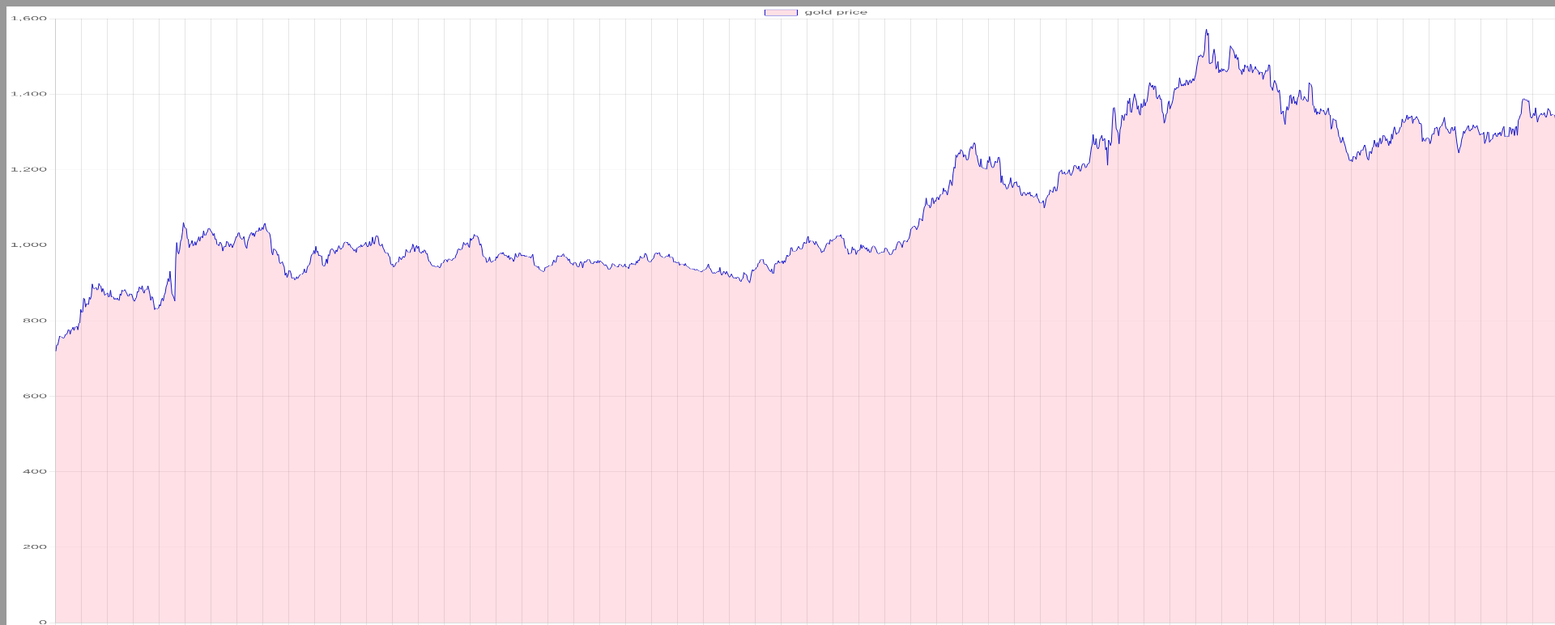
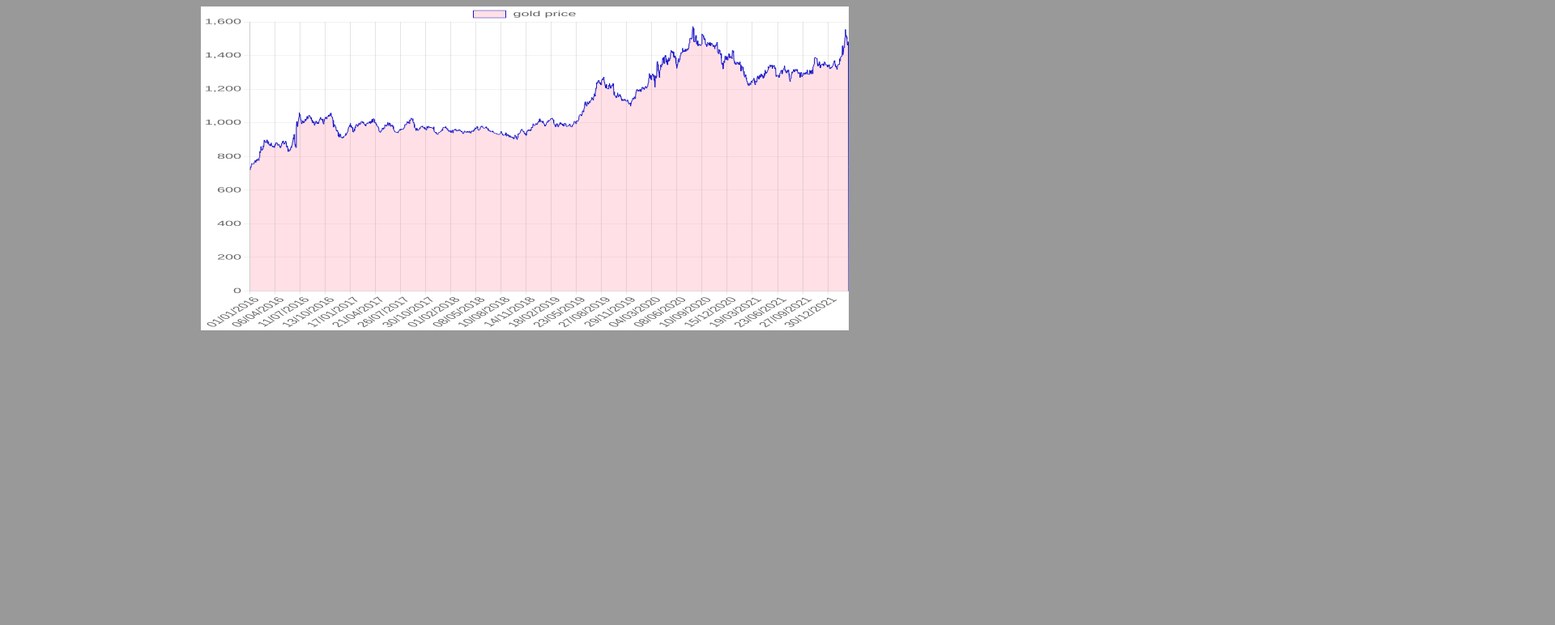
Before and after one commit to evariste1963/metal-tracker, a website: page readCsv/index.html in a window 1280 px wide. Shown: the top 772 px of the page at 81% size, 1920 px wide, since content can reach past the window. Drawn offline with nearby package versions, Linux system fonts and the light colour scheme.

Commit message:
smaller chart-size on readCSV only

```diff
--- a/readCsv/styles.css
+++ b/readCsv/styles.css
@@ -6,15 +6,15 @@ body {
 }
 
 .chart {
-  height: 800px;
-  width: 2000px;
+  height: 400px;
+  width: 800px;
   margin: auto auto;
   justify-content: center;
   background: #fff;
 }
 
 #spotChart {
-  height: 800px !important;
-  width: 2000px !important;
+  height: 400px !important;
+  width: 800px !important;
   margin: auto;
 }
```
